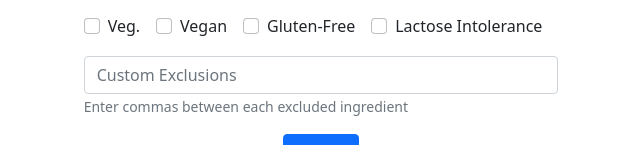
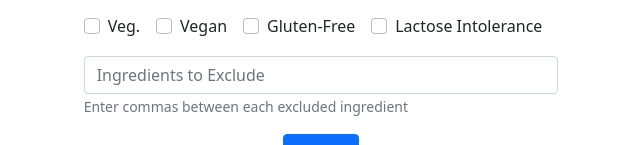
Before and after one commit to byronbenharris/dietmeals, a Next.js app in the folder frontend/: page / in a window 1280 px wide. Shown: the part 405-550 px from the top of the page, without its empty margins (319-959 px from the left). Built offline with nearby package versions, Linux system fonts and the light colour scheme.

Commit message:
Update index.js
Ingredients to Exclude

```diff
--- a/frontend/pages/index.js
+++ b/frontend/pages/index.js
@@ -42,7 +42,7 @@ export default function Home() {
           </Form.Group>
 
           <Form.Group className={["mb-3", styles.form_input].join(" ")}>
-            <Form.Control type="input" placeholder="Custom Exclusions" />
+            <Form.Control type="input" placeholder="Ingredients to Exclude" />
             <Form.Text className="text-muted">
               Enter commas between each excluded ingredient
             </Form.Text>
```
